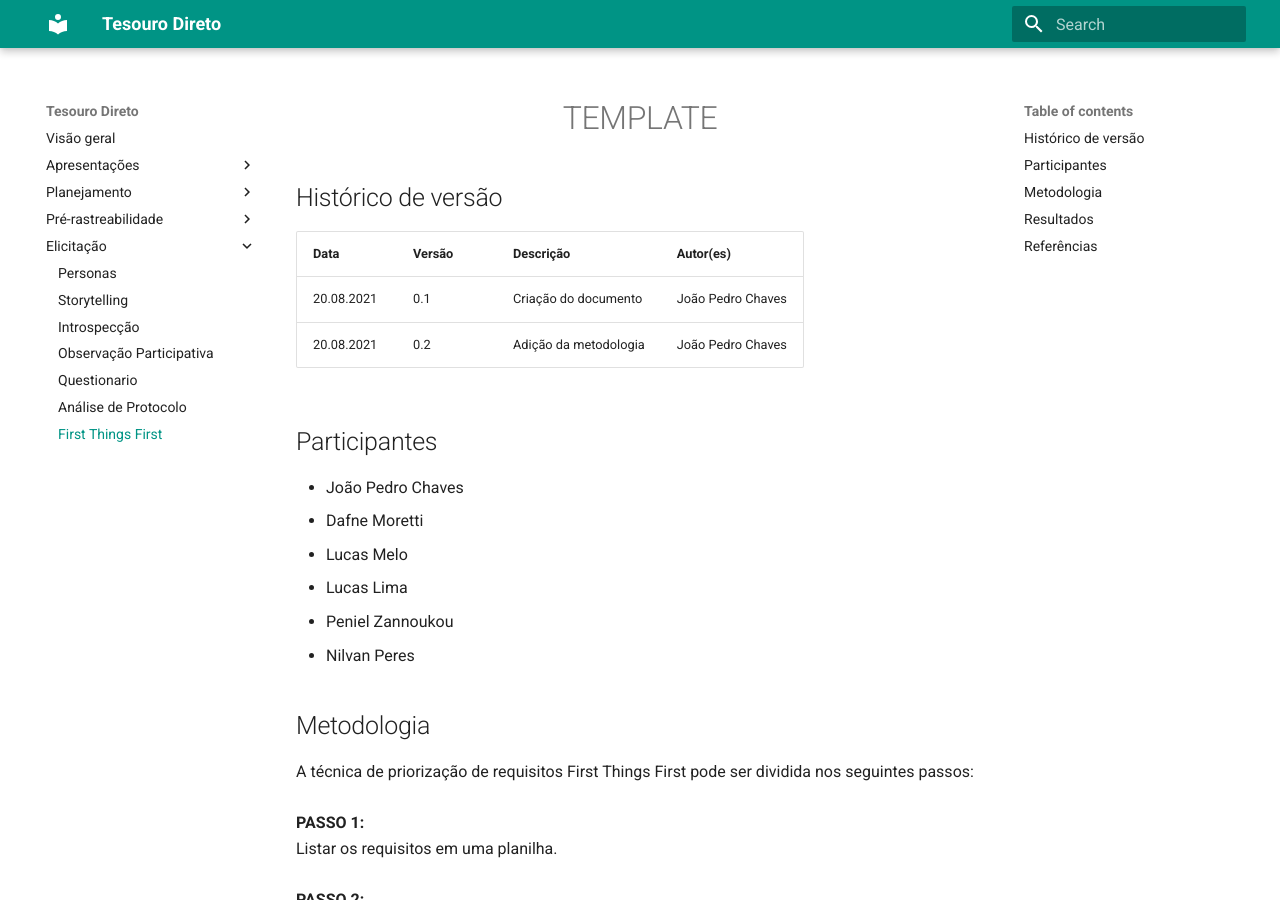
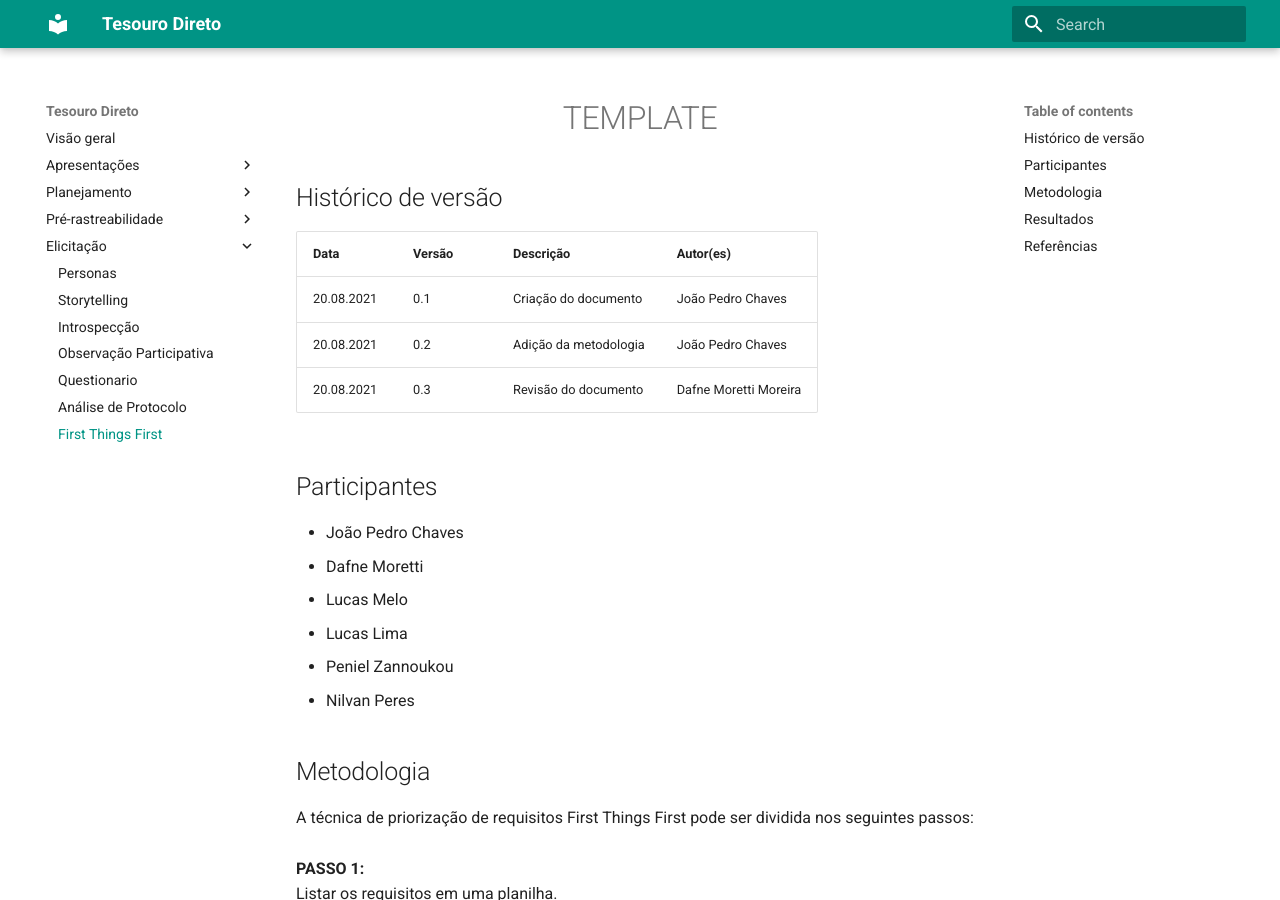
Before and after one commit to mibasFerraz/2021.1-TesouroDireto, an MkDocs documentation site: the page built from docs/firstthingsfirst.md, in a window 1280 px wide and 900 px high. Built offline with MkDocs 1.6.1 and Material for MkDocs 9.7.7, drawn with Linux system fonts in a browser that asks for light colours.

Commit message:
Add revision to version history

```diff
--- a/docs/firstthingsfirst.md
+++ b/docs/firstthingsfirst.md
@@ -7,6 +7,7 @@
 | -- | -- | -- | -- |
 | 20.08.2021 | 0.1 | Criação do documento | João Pedro Chaves |
 | 20.08.2021 | 0.2 | Adição da metodologia | João Pedro Chaves |
+| 20.08.2021 | 0.3 | Revisão do documento | Dafne Moretti Moreira |
 
 ## Participantes
 
```
